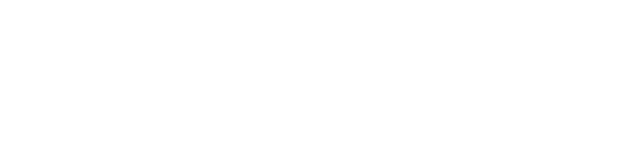
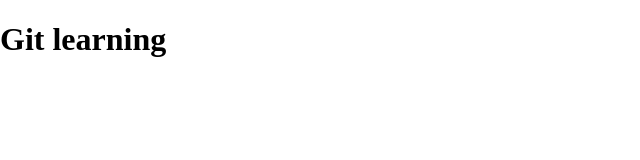
Before and after one commit to ahmed-523/Git-Learning, a plain HTML site: page index.html in a window 1280 px wide. Shown: the whole page, without its empty margins (0-640 px from the left). Drawn offline with Linux system fonts and the light colour scheme.

Commit message:
add h1 in index.html

```diff
--- a/index.html
+++ b/index.html
@@ -7,6 +7,6 @@
     <link rel="stylesheet" href="style.css">
 </head>
 <body>
-
+    <h1>Git learning</h1>
 </body>
 </html>
```
